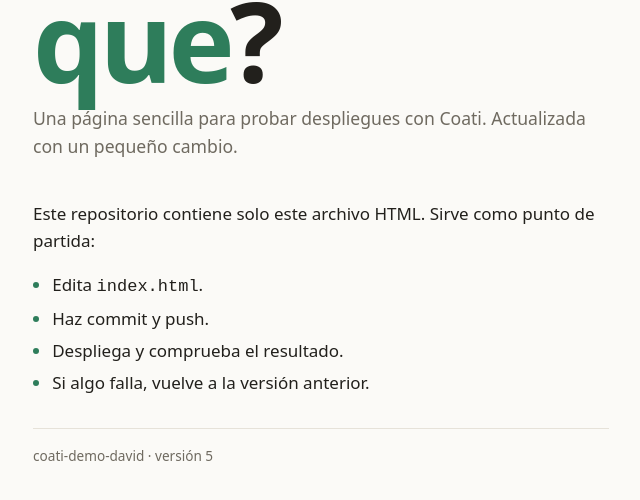
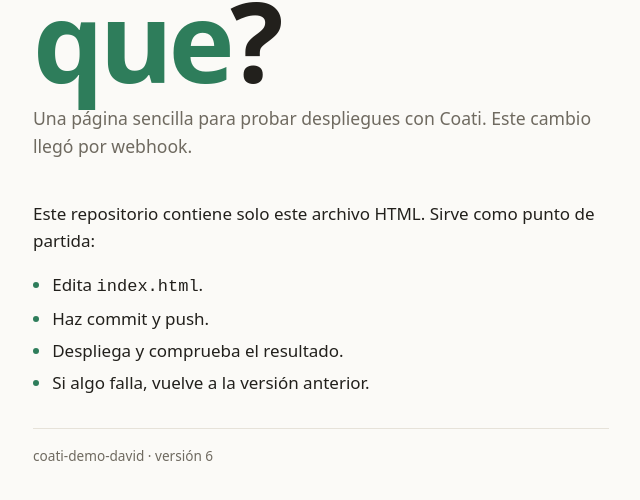
Before and after one commit to DavidAGB/coati-demo-david, a plain HTML site: page index.html in a window 1280 px wide. Shown: the part 208-708 px from the top of the page, 319-959 px from the left. Drawn offline with Linux system fonts and the light colour scheme.

Commit message:
Prueba del webhook y versión 6
Co-Authored-By: Claude Fable 5.2 <noreply@anthropic.com>

```diff
--- a/index.html
+++ b/index.html
@@ -56,7 +56,7 @@
 <body>
 <main>
   <h1>¿Qué lo <span>que</span>?</h1>
-  <p class="lead">Una página sencilla para probar despliegues con Coati. Actualizada con un pequeño cambio.</p>
+  <p class="lead">Una página sencilla para probar despliegues con Coati. Este cambio llegó por webhook.</p>
 
   <p>Este repositorio contiene solo este archivo HTML. Sirve como punto de partida:</p>
   <ul>
@@ -66,7 +66,7 @@
     <li>Si algo falla, vuelve a la versión anterior.</li>
   </ul>
 
-  <footer>coati-demo-david · versión 5</footer>
+  <footer>coati-demo-david · versión 6</footer>
 </main>
 </body>
 </html>
```
